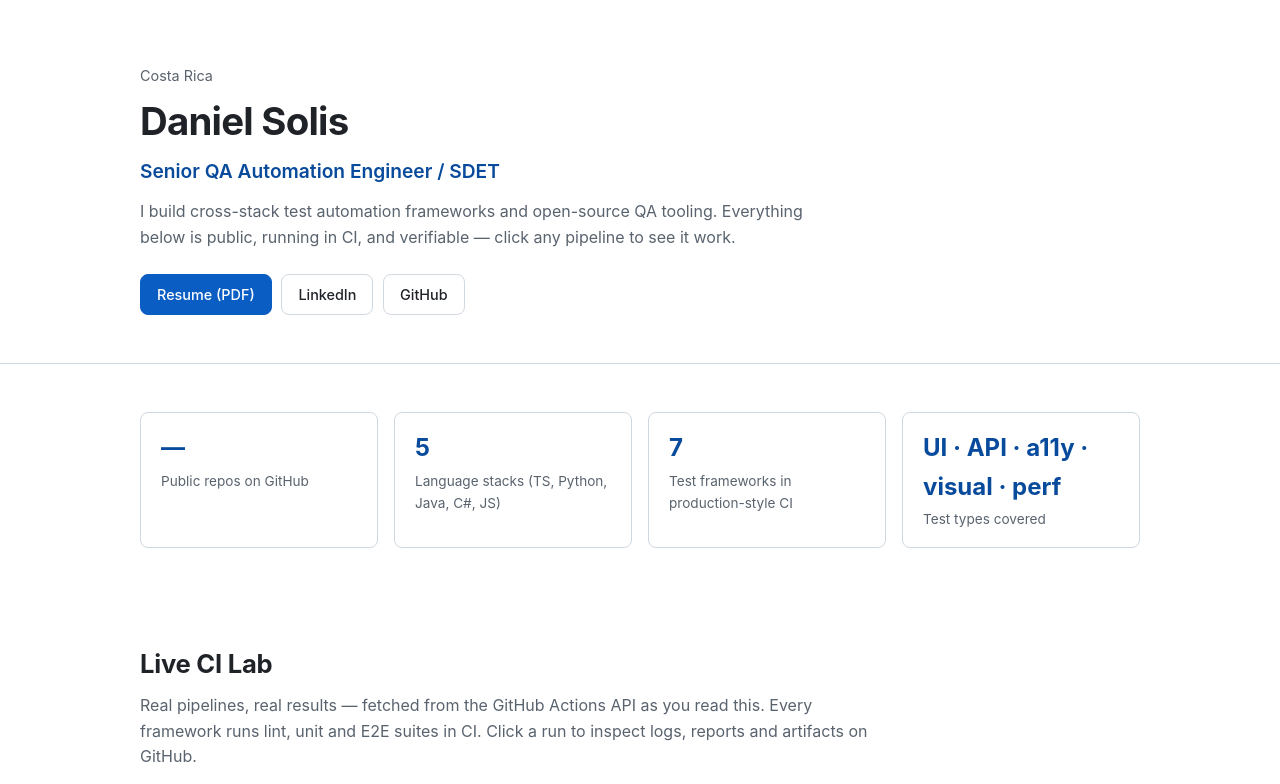
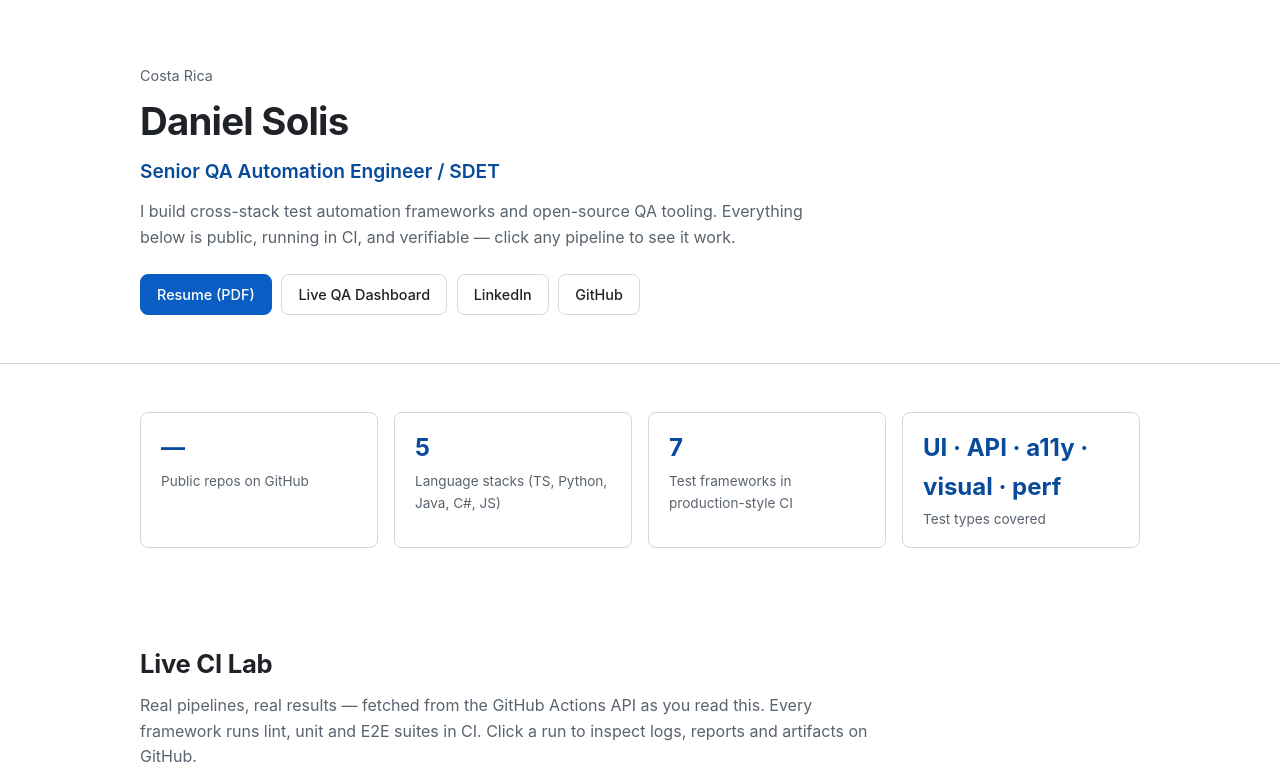
Before and after one commit to dsolisp/portfolio, a React (Vite) app: page / in a window 1280 px wide. Shown: the top 784 px of the page. Built offline with nearby package versions, Linux system fonts and the light colour scheme; no server answers.

Commit message:
feat: link to live QA dashboard from hero and footer

```diff
--- a/src/components/Footer.tsx
+++ b/src/components/Footer.tsx
@@ -8,6 +8,9 @@ export default function Footer() {
           {profile.name} · {profile.location}
         </p>
         <nav aria-label="Footer links">
+          <a href={profile.dashboardUrl} target="_blank" rel="noreferrer">
+            QA Dashboard
+          </a>
           <a href={profile.github} target="_blank" rel="noreferrer">
             GitHub
           </a>
--- a/src/components/Hero.tsx
+++ b/src/components/Hero.tsx
@@ -12,6 +12,9 @@ export default function Hero() {
           <a className="btn btn-primary" href={profile.resumeUrl} target="_blank" rel="noreferrer">
             Resume (PDF)
           </a>
+          <a className="btn" href={profile.dashboardUrl} target="_blank" rel="noreferrer">
+            Live QA Dashboard
+          </a>
           <a className="btn" href={profile.linkedin} target="_blank" rel="noreferrer">
             LinkedIn
           </a>
--- a/src/config.ts
+++ b/src/config.ts
@@ -9,6 +9,7 @@ export const profile = {
   githubUser: 'dsolisp',
   linkedin: 'https://www.linkedin.com/in/danieleduardosolisprado/',
   resumeUrl: '/resume.pdf',
+  dashboardUrl: 'https://dsolisp.github.io/qa-dashboard/',
   email: null as string | null,
 }
 
```
